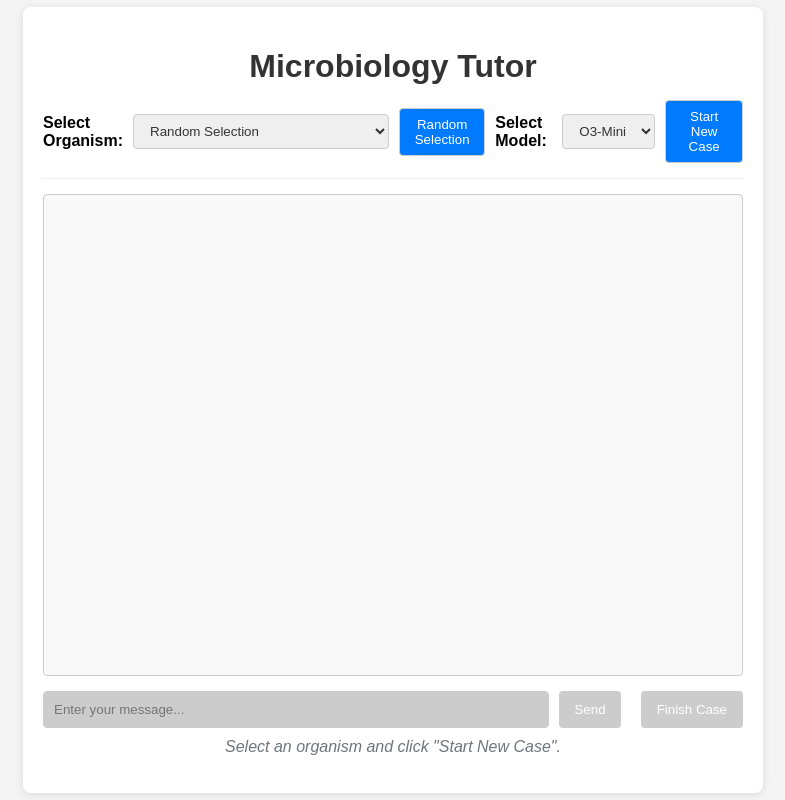
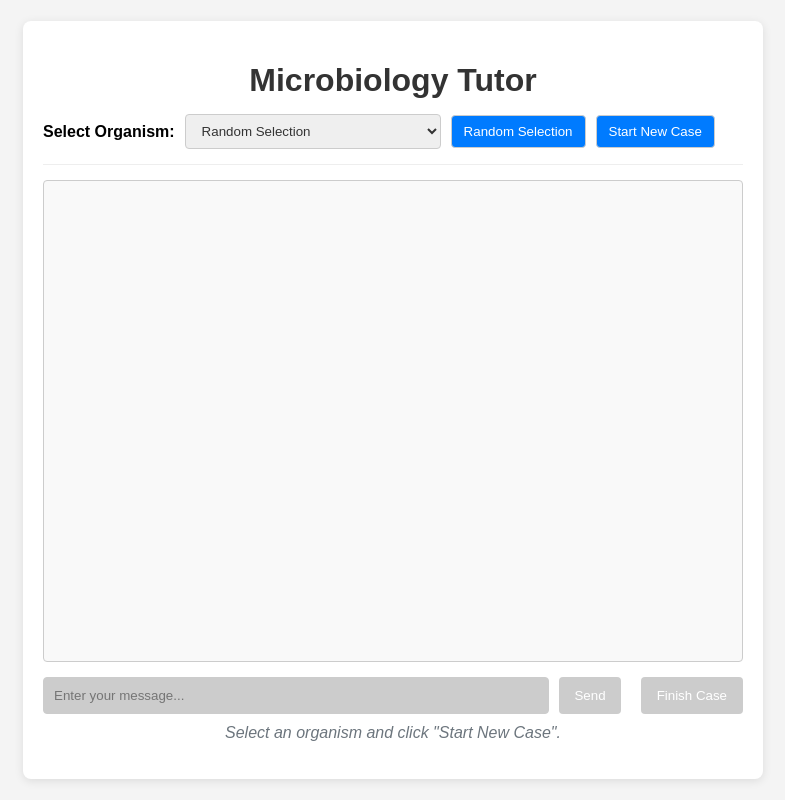
Before and after one commit to azhou5/microbiology-agent-tutor, a Flask app: page / in a window 1280 px wide. Shown: the whole page, without its empty margins (247-1032 px from the left). Run offline with Flask 3, Linux system fonts and the light colour scheme; parts of the project's set-up code (start-up, migrations or seed data) failed here and were passed over.

Commit message:
removed model selection html and adjusted database saving options

```diff
--- a/V3_reasoning_multiagent/app.py
+++ b/V3_reasoning_multiagent/app.py
@@ -124,8 +124,49 @@ if db is not None:
 
     # Create tables if they don't exist
     with app.app_context():
-        #db.drop_all()  # Drop all existing tables
-        db.create_all()  # Recreate tables with current schema
+        try:
+            # Check if tables exist and have correct columns
+            inspector = db.inspect(db.engine)
+            existing_tables = inspector.get_table_names()
+
+            # Define expected columns for each table
+            expected_columns = {
+                'feedback': [
+                    'id', 'timestamp', 'organism', 'rating', 'rated_message',
+                    'feedback_text', 'replacement_text', 'chat_history', 'case_id'
+                ],
+                'case_feedback': [
+                    'id', 'timestamp', 'organism', 'detail_rating',
+                    'helpfulness_rating', 'accuracy_rating', 'comments', 'case_id'
+                ]
+            }
+
+            # Check if tables need to be recreated
+            need_recreate = False
+            for table_name, expected_cols in expected_columns.items():
+                if table_name not in existing_tables:
+                    need_recreate = True
+                    break
+
+                # Check if all expected columns exist
+                existing_cols = [col['name'] for col in inspector.get_columns(table_name)]
+                if not all(col in existing_cols for col in expected_cols):
+                    need_recreate = True
+                    break
+
+            if need_recreate:
+                logging.info("Database schema mismatch detected. Recreating tables...")
+                db.drop_all()  # Drop existing tables
+                db.create_all()  # Create new tables with correct schema
+                logging.info("Database tables recreated successfully.")
+            else:
+                logging.info("Database tables exist with correct schema.")
+
+        except Exception as e:
+            logging.error(f"Error checking/creating database tables: {e}")
+            logging.info("Attempting to create tables from scratch...")
+            db.create_all()
+            logging.info("Database tables created successfully.")
 else:
     # Define empty model classes for when db is None
     class FeedbackEntry:
--- a/V3_reasoning_multiagent/static/script.js
+++ b/V3_reasoning_multiagent/static/script.js
@@ -248,7 +248,6 @@ document.addEventListener('DOMContentLoaded', () => {
             }
         }
 
-        const selectedModel = document.getElementById('model-select').value;
         if (!selectedOrganism) {
             setStatus('Please select an organism.', true);
             return;
@@ -257,7 +256,6 @@ document.addEventListener('DOMContentLoaded', () => {
         setStatus('Starting new case...');
         startCaseBtn.disabled = true;
         organismSelect.disabled = true;
-        document.getElementById('model-select').disabled = true;
         chatbox.innerHTML = ''; // Clear previous chat
         chatHistory = []; // Reset history
 
@@ -267,7 +265,7 @@ document.addEventListener('DOMContentLoaded', () => {
                 headers: { 'Content-Type': 'application/json' },
                 body: JSON.stringify({
                     organism: selectedOrganism,
-                    model: selectedModel
+                    model: 'o3-mini'  // Always use o3-mini
                 }),
             });
 
@@ -297,7 +295,6 @@ document.addEventListener('DOMContentLoaded', () => {
             // Re-enable start button regardless of success/failure to allow retries/new cases
             startCaseBtn.disabled = false;
             organismSelect.disabled = false;
-            document.getElementById('model-select').disabled = false;
         }
     }
 
--- a/V3_reasoning_multiagent/templates/index.html
+++ b/V3_reasoning_multiagent/templates/index.html
@@ -39,11 +39,6 @@
                 </optgroup>
             </select>
             <button id="random-organism-btn" class="random-btn">Random Selection</button>
-            <label for="model-select">Select Model:</label>
-            <select id="model-select">
-                <option value="gpt-4o" {% if current_model=='gpt-4o' %}selected{% endif %}>GPT-4</option>
-                <option value="o3-mini" {% if current_model=='o3-mini' %}selected{% endif %}>O3-Mini</option>
-            </select>
             <button id="start-case-btn">Start New Case</button>
         </div>
 
```
